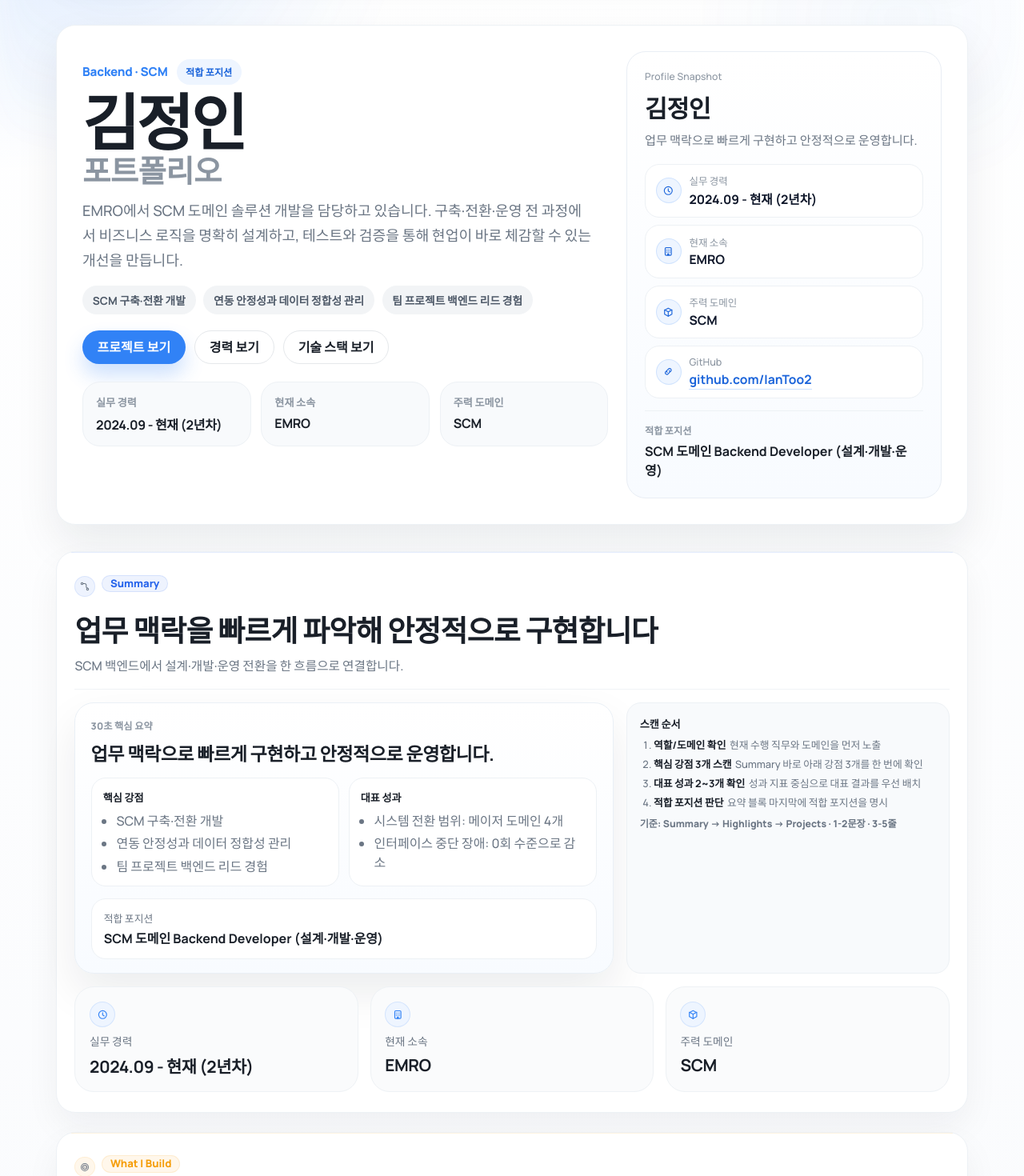
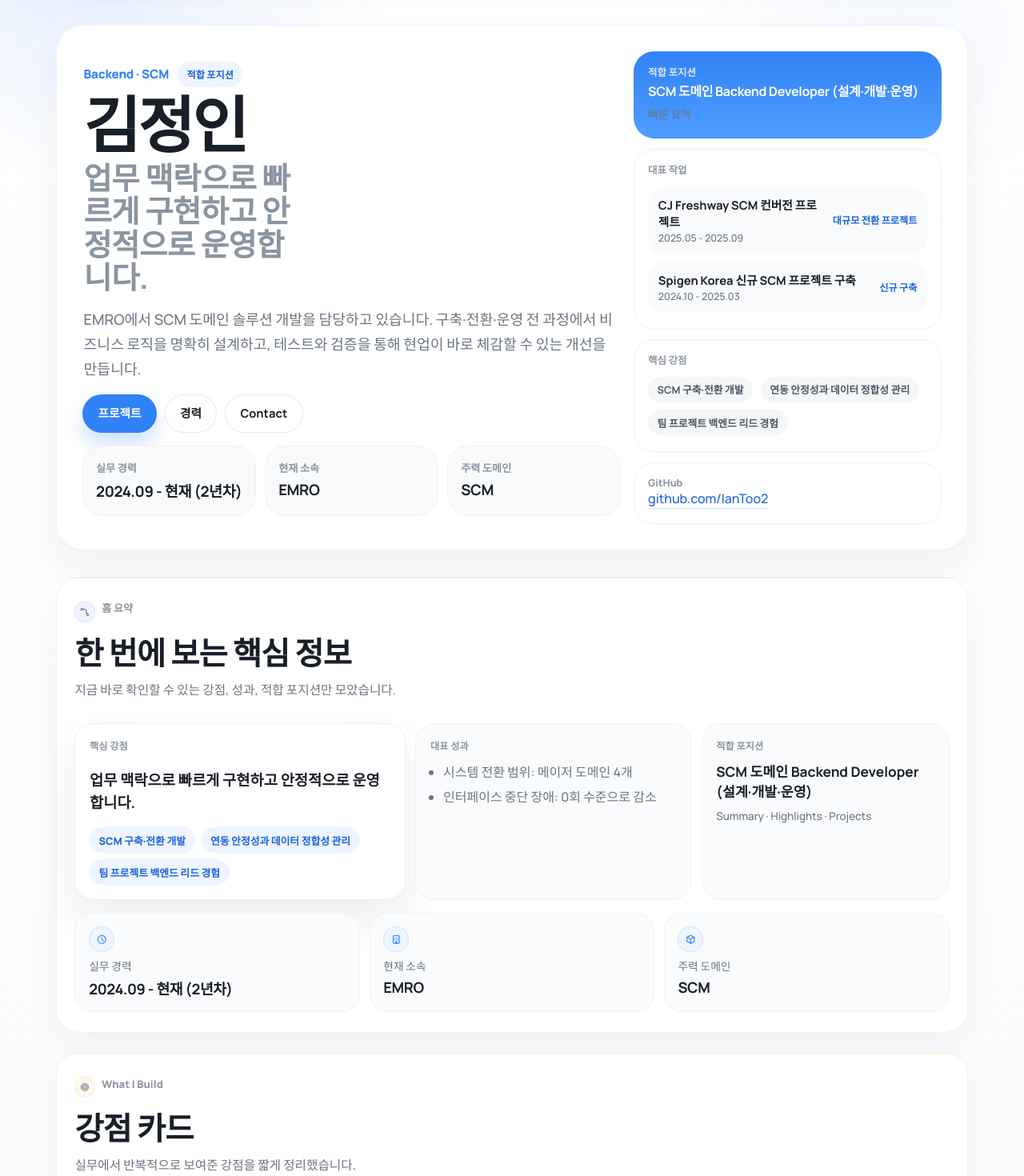
Before and after one commit to IanToo2/portfolio, a React (Vite) app: page / in a window 1280 px wide. Shown: the part 120-1590 px from the top of the page at 80% size. Built offline with nearby package versions, Linux system fonts and the light colour scheme.

Commit message:
feat: deepen toss-style home UI

```diff
--- a/src/App.tsx
+++ b/src/App.tsx
@@ -51,6 +51,7 @@ export default function App() {
   const workProjectTotal = workScmProjects.length + workQaProjects.length;
   const sectionIds = useMemo(() => localizedNavItems.map((item) => item.id), [localizedNavItems]);
   const heroHighlights = useMemo(() => summaryQuick.strengths.slice(0, 3), [summaryQuick.strengths]);
+  const heroFeaturedProjects = useMemo(() => featuredProjects.slice(0, 2), [featuredProjects]);
   const { activeSection, setActiveSection } = useActiveSection(sectionIds);
   const handlePdfExportError = useCallback(() => {
     window.alert(t.pdfExportError);
@@ -142,29 +143,24 @@ export default function App() {
       <main id="top" className="container">
         <section className="hero reveal d2">
           <div className="hero-main ui-card ui-card--strong">
-            <div className="hero-copy-area">
+            <div className="hero-copy-area hero-home-main">
+              <div className="hero-home-intro">
                 <div className="hero-kicker-row">
                   <p className="eyebrow">{localizedProfile.role} · {localizedProfile.domain}</p>
                   <span className="hero-status-pill">{t.summaryQuickFitLabel}</span>
                 </div>
                 <h1>
                   <span className="hero-name">{localizedProfile.name}</span>
-                <span className="hero-title">{t.navLabel}</span>
+                  <span className="hero-title">{summaryQuick.coreLine}</span>
                 </h1>
                 <p className="hero-copy">{localizedProfile.intro}</p>
-              <div className="hero-highlight-list" aria-label={t.summaryQuickStrengthsLabel}>
-                {heroHighlights.map((item) => (
-                  <span key={item} className="hero-highlight-chip">
-                    {item}
-                  </span>
-                ))}
               </div>
               <div className="hero-actions">
                 <a className="ui-btn ui-btn-primary" href="#projects">{t.heroActionProjects}</a>
                 <a className="ui-btn ui-btn-ghost" href="#experience">{t.heroActionExperience}</a>
-                <a className="ui-btn ui-btn-ghost" href="#stack">{t.heroActionStack}</a>
+                <a className="ui-btn ui-btn-ghost" href="#contact">{t.contactLabel}</a>
               </div>
-              <div className="hero-proof-strip" aria-label={t.summaryQuickImpactLabel}>
+              <div className="hero-proof-strip" aria-label={t.summaryQuickLabel}>
                 {localizedMetrics.map((item) => (
                   <div key={item.label} className="hero-proof-item">
                     <span>{item.label}</span>
@@ -174,36 +170,42 @@ export default function App() {
               </div>
             </div>
 
-            <aside className="hero-panel ui-card ui-card--strong">
-              <p className="panel-kicker">{t.panelSnapshot}</p>
-              <h2>{localizedProfile.name}</h2>
-              <p className="hero-panel-copy">{summaryQuick.coreLine}</p>
-              <ul className="hero-panel-list">
-                {localizedMetrics.map((item) => (
-                  <li key={item.label}>
-                    <span className="badge"><Icon type={item.icon} /></span>
+            <aside className="hero-home-side" aria-label={t.panelSnapshot}>
+              <article className="hero-home-card hero-home-card--accent">
+                <p className="hero-home-card-label">{t.summaryQuickFitLabel}</p>
+                <strong>{summaryQuick.fit}</strong>
+                <span>{t.panelSnapshot}</span>
+              </article>
+              <article className="hero-home-card">
+                <p className="hero-home-card-label">{t.featuredHead}</p>
+                <ul className="hero-home-list">
+                  {heroFeaturedProjects.map((project) => (
+                    <li key={project.id}>
                       <div>
-                      <p>{item.label}</p>
-                      <strong>{item.value}</strong>
+                        <strong>{project.name}</strong>
+                        <span>{project.period}</span>
                       </div>
+                      <em>{project.kind}</em>
                     </li>
                   ))}
-                <li>
-                  <span className="badge"><Icon type="link" /></span>
-                  <div>
-                    <p>GitHub</p>
-                    <strong>
+                </ul>
+              </article>
+              <article className="hero-home-card">
+                <p className="hero-home-card-label">{t.summaryQuickStrengthsLabel}</p>
+                <div className="hero-highlight-list" aria-label={t.summaryQuickStrengthsLabel}>
+                  {heroHighlights.map((item) => (
+                    <span key={item} className="hero-highlight-chip">
+                      {item}
+                    </span>
+                  ))}
+                </div>
+              </article>
+              <article className="hero-home-card hero-home-card--link">
+                <p className="hero-home-card-label">GitHub</p>
                 <a className="hero-panel-link" href={localizedProfile.github} target="_blank" rel="noreferrer">
                   {localizedProfile.github.replace("https://", "")}
                 </a>
-                    </strong>
-                  </div>
-                </li>
-              </ul>
-              <div className="hero-panel-footer">
-                <span>{t.summaryQuickFitLabel}</span>
-                <strong>{summaryQuick.fit}</strong>
-              </div>
+              </article>
             </aside>
           </div>
         </section>
--- a/src/components/sections/SummarySection.jsx
+++ b/src/components/sections/SummarySection.jsx
@@ -14,52 +14,35 @@ export default function SummarySection({ t, localizedMetrics, summaryQuick, scan
         icon: "route"
       }}
     >
-      <div className="summary-layout">
-        <article className="summary-quick ui-card ui-card--strong">
-          <p className="summary-quick-kicker">{t.summaryQuickLabel}</p>
+      <div className="summary-home-grid">
+        <article className="summary-home-card ui-card ui-card--strong">
+          <p className="summary-quick-kicker">{t.summaryQuickStrengthsLabel}</p>
           <h3>{summaryQuick.coreLine}</h3>
-          <div className="summary-quick-grid">
-            <section className="summary-quick-block" aria-label={t.summaryQuickStrengthsLabel}>
-              <p>{t.summaryQuickStrengthsLabel}</p>
-              <ul className="summary-quick-list">
-                {summaryQuick.strengths.map((item) => (
-                  <li key={item}>{item}</li>
-                ))}
-              </ul>
-            </section>
-            <section className="summary-quick-block" aria-label={t.summaryQuickImpactLabel}>
-              <p>{t.summaryQuickImpactLabel}</p>
-              <ul className="summary-quick-list">
-                {summaryQuick.impacts.map((item) => (
-                  <li key={item}>{item}</li>
-                ))}
-              </ul>
-            </section>
+          <div className="summary-chip-group">
+            {summaryQuick.strengths.map((item) => (
+              <span key={item} className="summary-chip">{item}</span>
+            ))}
           </div>
-          <p className="summary-quick-fit">
-            <span>{t.summaryQuickFitLabel}</span>
-            <strong>{summaryQuick.fit}</strong>
-          </p>
         </article>
-        <div className="summary-scan-order ui-card ui-card--muted" aria-label={t.summaryScanOrderLabel ?? t.summaryQuickLabel}>
-          <p>{t.summaryScanOrderLabel ?? "Scan Order"}</p>
-          <ol>
-            {scanHierarchy.stages.map((stage) => (
-              <li key={stage.id}>
-                <strong>{stage.label}</strong>
-                <span>{stage.detail}</span>
-              </li>
+        <article className="summary-home-card ui-card ui-card--muted">
+          <p className="summary-quick-kicker">{t.summaryQuickImpactLabel}</p>
+          <ul className="summary-impact-list">
+            {summaryQuick.impacts.map((item) => (
+              <li key={item}>{item}</li>
             ))}
-          </ol>
-          <p className="summary-scan-meta">
-            {t.summaryScanRuleLabel ?? "Rules"}:{" "}
-            {scanHierarchy.sectionOrder.join(" -> ")} · {scanHierarchy.textRules.subtitle} · {scanHierarchy.textRules.contribution}
-          </p>
-        </div>
+          </ul>
+        </article>
+        <article className="summary-home-card ui-card ui-card--muted">
+          <p className="summary-quick-kicker">{t.summaryQuickFitLabel}</p>
+          <strong className="summary-fit-title">{summaryQuick.fit}</strong>
+          <span className="summary-fit-copy">
+            {scanHierarchy.sectionOrder.join(" · ")}
+          </span>
+        </article>
       </div>
       <div className="metric-grid metric-grid--summary">
         {localizedMetrics.map((item) => (
-          <article key={item.label} className="metric-card ui-card ui-card--muted">
+          <article key={item.label} className="metric-card metric-card--compact ui-card ui-card--muted">
             <div className="badge"><Icon type={item.icon} /></div>
             <p>{item.label}</p>
             <strong>{item.value}</strong>
--- a/src/data/portfolioText.js
+++ b/src/data/portfolioText.js
@@ -1,14 +1,14 @@
 export const TEXT = {
   ko: {
     navLabel: "포트폴리오",
-    heroActionProjects: "프로젝트 보기",
-    heroActionExperience: "경력 보기",
-    heroActionStack: "기술 스택 보기",
-    panelSnapshot: "Profile Snapshot",
-    summaryLabel: "Summary",
-    summaryTitle: "업무 맥락을 빠르게 파악해 안정적으로 구현합니다",
-    summarySubtitle: "SCM 백엔드에서 설계·개발·운영 전환을 한 흐름으로 연결합니다.",
-    summaryQuickLabel: "30초 핵심 요약",
+    heroActionProjects: "프로젝트",
+    heroActionExperience: "경력",
+    heroActionStack: "기술 스택",
+    panelSnapshot: "빠른 요약",
+    summaryLabel: "홈 요약",
+    summaryTitle: "한 번에 보는 핵심 정보",
+    summarySubtitle: "지금 바로 확인할 수 있는 강점, 성과, 적합 포지션만 모았습니다.",
+    summaryQuickLabel: "핵심 요약",
     summaryQuickStrengthsLabel: "핵심 강점",
     summaryQuickImpactLabel: "대표 성과",
     summaryQuickFitLabel: "적합 포지션",
@@ -16,34 +16,34 @@ export const TEXT = {
     summaryScanOrderLabel: "스캔 순서",
     summaryScanRuleLabel: "기준",
     highlightsLabel: "What I Build",
-    highlightsTitle: "중점 업무 영역",
-    highlightsSubtitle: "현재 업무 강점을 3가지 핵심 역량으로 빠르게 확인할 수 있습니다.",
+    highlightsTitle: "강점 카드",
+    highlightsSubtitle: "실무에서 반복적으로 보여준 강점을 짧게 정리했습니다.",
     projectsLabel: "Projects",
-    projectsTitle: "프로젝트",
-    projectsSubtitle: "대표 성과 중심으로 실무·팀 프로젝트를 빠르게 확인할 수 있습니다.",
-    featuredHead: "대표 프로젝트",
+    projectsTitle: "프로젝트 홈",
+    projectsSubtitle: "대표 프로젝트부터 실무/팀 프로젝트까지 앱 홈처럼 빠르게 훑을 수 있습니다.",
+    featuredHead: "대표 작업",
     featuredSub:
       "핵심 기여와 운영 영향도가 큰 프로젝트를 우선 배치했습니다.",
-    workHead: "실무 프로젝트",
-    workSub: "실무 프로젝트는 SCM 개발 프로젝트와 QA 프로젝트로 분리해 정리했습니다.",
+    workHead: "실무 모아보기",
+    workSub: "SCM 개발과 QA 검증 이력을 분리해 바로 읽을 수 있게 정리했습니다.",
     scmHead: "SCM 프로젝트",
     scmSub: "현업에서 수행한 신규 구축, 전환, 운영 개선 프로젝트입니다.",
     qaHead: "QA 프로젝트",
     qaSub: "데이터 정합성과 쿼리 변환 이슈 중심으로 검증한 이력입니다.",
     teamHead: "팀 프로젝트",
-    teamSub: "교육 과정/취업 준비 시기에 수행한 팀 서비스 개발 프로젝트입니다.",
+    teamSub: "교육 과정과 취업 준비 시기에 만든 서비스 프로젝트입니다.",
     projectEmpty: "해당 분류의 프로젝트가 아직 없습니다.",
     stackLabel: "Skill Set",
-    stackTitle: "기술 스택",
-    stackSubtitle: "백엔드 중심으로 데이터베이스, 배포 파이프라인, 협업 도구를 다룹니다.",
+    stackTitle: "주요 기술",
+    stackSubtitle: "백엔드, 데이터베이스, 배포, 협업 도구를 중심으로 정리했습니다.",
     experienceLabel: "Experience",
-    experienceTitle: "경력 및 학습 타임라인",
-    experienceSubtitle: "실무 경험, 학력, 교육 이력을 분리해 성장 흐름을 보여줍니다.",
+    experienceTitle: "경력과 학습 흐름",
+    experienceSubtitle: "실무, 학력, 교육, 자격 이력을 시간 순서로 확인할 수 있습니다.",
     workProjectCountText: "EMRO 프로젝트 {count}건",
     workProjectMixText: "SCM 프로젝트 {scm}건 · QA 프로젝트 {qa}건",
     contactLabel: "Contact",
-    contactTitle: "지원 연락 정보",
-    contactFooter: "채용 관련 문의는 이메일로 연락 부탁드립니다.",
+    contactTitle: "바로 연락하기",
+    contactFooter: "채용 관련 문의와 협업 제안은 이메일로 가장 빠르게 확인합니다.",
     contactEmail: "GitHub",
     contactMailLabel: "이메일",
     contactCopyLabel: "이메일 복사",
@@ -92,14 +92,14 @@ export const TEXT = {
   },
   en: {
     navLabel: "Portfolio",
-    heroActionProjects: "View Projects",
-    heroActionExperience: "View Experience",
-    heroActionStack: "View Stack",
-    panelSnapshot: "Profile Snapshot",
-    summaryLabel: "Summary",
-    summaryTitle: "I understand business context quickly and build reliable solutions.",
-    summarySubtitle: "I connect design, implementation, and operations handoff in one SCM backend flow.",
-    summaryQuickLabel: "30-second Snapshot",
+    heroActionProjects: "Projects",
+    heroActionExperience: "Experience",
+    heroActionStack: "Stack",
+    panelSnapshot: "Quick Snapshot",
+    summaryLabel: "Home Summary",
+    summaryTitle: "Core information at a glance",
+    summarySubtitle: "A compact view of strengths, outcomes, and role fit.",
+    summaryQuickLabel: "Quick Summary",
     summaryQuickStrengthsLabel: "Core Strengths",
     summaryQuickImpactLabel: "Key Outcomes",
     summaryQuickFitLabel: "Best-fit Role",
@@ -107,33 +107,33 @@ export const TEXT = {
     summaryScanOrderLabel: "Scan Order",
     summaryScanRuleLabel: "Rules",
     highlightsLabel: "What I Build",
-    highlightsTitle: "Focus Areas",
-    highlightsSubtitle: "Scan my current work through three practical strengths.",
+    highlightsTitle: "Strength Cards",
+    highlightsSubtitle: "A short view of the strengths I repeatedly show in production work.",
     projectsLabel: "Projects",
-    projectsTitle: "Projects",
-    projectsSubtitle: "Quickly scan featured outcomes, then work and team project details.",
-    featuredHead: "Featured Projects",
+    projectsTitle: "Project Home",
+    projectsSubtitle: "Scan featured, work, and team projects in an app-home style flow.",
+    featuredHead: "Featured Work",
     featuredSub: "Priority is given to projects with major contribution and operational impact.",
     workHead: "Work Projects",
-    workSub: "Work projects are separated into SCM development and QA projects.",
+    workSub: "SCM development and QA records are separated for faster scanning.",
     scmHead: "SCM Projects",
     scmSub: "Production projects covering implementation, migration, and operations improvement.",
     qaHead: "QA Projects",
     qaSub: "Validation records focused on data consistency and SQL conversion issues.",
     teamHead: "Team Projects",
-    teamSub: "Team service projects completed during training and job-seeking period.",
+    teamSub: "Service projects built during training and job-seeking period.",
     projectEmpty: "No projects in this category yet.",
     stackLabel: "Skill Set",
-    stackTitle: "Available Technology Stack",
-    stackSubtitle: "Core backend focus on databases, delivery pipelines, and collaboration tools.",
+    stackTitle: "Core Stack",
+    stackSubtitle: "Backend, database, delivery, and collaboration tools in one place.",
     experienceLabel: "Experience",
-    experienceTitle: "Career & Learning Timeline",
-    experienceSubtitle: "Work, education, and training paths with practical growth context.",
+    experienceTitle: "Career & Learning Flow",
+    experienceSubtitle: "Work, education, training, and certifications in timeline order.",
     workProjectCountText: "{count} EMRO Projects",
     workProjectMixText: "{scm} SCM projects · {qa} QA projects",
     contactLabel: "Contact",
-    contactTitle: "Contact & Links",
-    contactFooter: "For hiring inquiries, please reach out by email.",
+    contactTitle: "Contact Me",
+    contactFooter: "Email is the fastest channel for hiring inquiries and collaboration.",
     contactEmail: "GitHub",
     contactMailLabel: "Email",
     contactCopyLabel: "Copy Email",
--- a/src/styles/global.css
+++ b/src/styles/global.css
@@ -1522,6 +1522,370 @@ a {
   pointer-events: auto;
 }
 
+.hero-main {
+  grid-template-columns: minmax(0, 1.4fr) minmax(320px, 0.8fr);
+  gap: 1rem;
+  border-radius: 34px;
+  background: #ffffff;
+  box-shadow: 0 22px 48px rgba(15, 23, 42, 0.05);
+}
+
+.hero-home-main {
+  display: grid;
+  gap: 1rem;
+}
+
+.hero-home-intro {
+  padding: 0.2rem 0.1rem 0;
+}
+
+.hero-title {
+  margin-top: 0.18rem;
+  max-width: 11ch;
+  line-height: 1.08;
+}
+
+.hero-copy {
+  max-width: 60ch;
+}
+
+.hero-actions {
+  margin-top: 0;
+  gap: 0.6rem;
+}
+
+.hero-actions .ui-btn {
+  min-height: 3rem;
+  padding: 0.9rem 1.15rem;
+  font-size: 0.92rem;
+}
+
+.hero-proof-strip {
+  margin-top: 0;
+  gap: 0.7rem;
+}
+
+.hero-proof-item {
+  padding: 1.05rem 1rem;
+  border-radius: 26px;
+  background: #f9fafb;
+}
+
+.hero-proof-item strong {
+  font-size: 1.16rem;
+}
+
+.hero-home-side {
+  display: grid;
+  gap: 0.8rem;
+}
+
+.hero-home-card {
+  border: 1px solid #edf1f5;
+  border-radius: 26px;
+  background: #ffffff;
+  padding: 1rem 1.05rem;
+}
+
+.hero-home-card--accent {
+  background: linear-gradient(180deg, #3182f6, #4f9dff);
+  border-color: transparent;
+  color: #ffffff;
+}
+
+.hero-home-card--accent .hero-home-card-label,
+.hero-home-card--accent span {
+  color: rgba(255, 255, 255, 0.8);
+}
+
+.hero-home-card--accent strong {
+  color: #ffffff;
+  display: block;
+  margin-top: 0.3rem;
+  font-size: 1.14rem;
+  line-height: 1.4;
+}
+
+.hero-home-card-label {
+  margin: 0;
+  color: #8b95a1;
+  font-size: 0.78rem;
+  font-weight: 800;
+}
+
+.hero-home-card > strong {
+  display: block;
+  margin-top: 0.28rem;
+  font-size: 1rem;
+  letter-spacing: -0.02em;
+}
+
+.hero-home-card > span {
+  display: block;
+  margin-top: 0.36rem;
+  color: var(--muted);
+  font-size: 0.88rem;
+  line-height: 1.5;
+}
+
+.hero-home-list {
+  list-style: none;
+  margin: 0.72rem 0 0;
+  padding: 0;
+  display: grid;
+  gap: 0.55rem;
+}
+
+.hero-home-list li {
+  display: flex;
+  align-items: center;
+  justify-content: space-between;
+  gap: 0.8rem;
+  padding: 0.75rem 0.8rem;
+  border-radius: 20px;
+  background: #f9fafb;
+}
+
+.hero-home-list strong,
+.hero-home-list em,
+.hero-home-list span {
+  display: block;
+}
+
+.hero-home-list strong {
+  color: var(--ink);
+  font-size: 0.92rem;
+  font-style: normal;
+}
+
+.hero-home-list span {
+  margin-top: 0.14rem;
+  color: var(--muted);
+  font-size: 0.78rem;
+}
+
+.hero-home-list em {
+  color: #1b64da;
+  font-size: 0.76rem;
+  font-style: normal;
+  font-weight: 800;
+  white-space: nowrap;
+}
+
+.hero-highlight-list {
+  margin-top: 0.72rem;
+}
+
+.hero-highlight-chip {
+  min-height: 2rem;
+  padding: 0.34rem 0.72rem;
+  background: #f4f6f8;
+  color: #4e5968;
+  font-size: 0.8rem;
+}
+
+.section {
+  border-radius: 30px;
+  box-shadow: 0 18px 36px rgba(15, 23, 42, 0.04);
+}
+
+.section-head {
+  border-bottom: none;
+  padding-bottom: 0.8rem;
+}
+
+.section-head-top {
+  margin-bottom: 0.18rem;
+}
+
+.section-icon {
+  display: none;
+}
+
+.section-head p {
+  padding: 0;
+  border: 0;
+  background: transparent;
+  color: #8b95a1;
+}
+
+.section-head h2 {
+  margin-top: 0.22rem;
+  font-size: clamp(1.7rem, 3.2vw, 2.45rem);
+}
+
+.summary-home-grid {
+  margin-top: 1rem;
+  display: grid;
+  grid-template-columns: 1.2fr 1fr 0.9fr;
+  gap: 0.8rem;
+}
+
+.summary-home-card {
+  min-height: 100%;
+  padding: 1.1rem;
+  border-radius: 24px;
+}
+
+.summary-chip-group {
+  margin-top: 0.8rem;
+  display: flex;
+  flex-wrap: wrap;
+  gap: 0.5rem;
+}
+
+.summary-chip {
+  display: inline-flex;
+  align-items: center;
+  min-height: 2rem;
+  padding: 0.36rem 0.72rem;
+  border-radius: 999px;
+  background: #eef5ff;
+  color: #1b64da;
+  font-size: 0.8rem;
+  font-weight: 800;
+}
+
+.summary-impact-list {
+  margin: 0.72rem 0 0;
+  padding-left: 1rem;
+  color: var(--muted);
+  display: grid;
+  gap: 0.45rem;
+}
+
+.summary-fit-title {
+  display: block;
+  margin-top: 0.72rem;
+  color: var(--ink);
+  font-size: 1.08rem;
+  line-height: 1.45;
+}
+
+.summary-fit-copy {
+  display: block;
+  margin-top: 0.45rem;
+  color: var(--muted);
+  font-size: 0.84rem;
+  line-height: 1.5;
+}
+
+.metric-grid--summary {
+  grid-template-columns: repeat(3, minmax(0, 1fr));
+  gap: 0.7rem;
+}
+
+.metric-card--compact {
+  padding: 1rem 1.05rem;
+  border-radius: 22px;
+}
+
+.metric-card--compact strong {
+  font-size: 1.14rem;
+}
+
+.projects-home-overview {
+  margin-top: 0.8rem;
+  display: grid;
+  grid-template-columns: repeat(3, minmax(0, 1fr));
+  gap: 0.7rem;
+}
+
+.projects-home-stat {
+  padding: 1rem 1.05rem;
+  border-radius: 22px;
+}
+
+.projects-home-stat span {
+  display: block;
+  color: #8b95a1;
+  font-size: 0.78rem;
+  font-weight: 800;
+}
+
+.projects-home-stat strong {
+  display: block;
+  margin-top: 0.35rem;
+  font-size: 1.5rem;
+  letter-spacing: -0.03em;
+}
+
+.featured-head {
+  margin-top: 1.05rem;
+}
+
+.featured-grid {
+  margin-top: 0.82rem;
+}
+
+.featured-grid .project-card {
+  padding: 1.28rem;
+  border-radius: 28px;
+  background: #ffffff;
+  box-shadow: 0 16px 30px rgba(49, 130, 246, 0.08);
+}
+
+.project-module-grid {
+  display: grid;
+  grid-template-columns: repeat(2, minmax(0, 1fr));
+  gap: 0.9rem;
+  padding-left: 0;
+  border-left: 0;
+}
+
+.project-module {
+  min-width: 0;
+}
+
+.project-subhead {
+  border-radius: 22px;
+}
+
+.project-card {
+  border-radius: 24px;
+}
+
+.project-card-head {
+  gap: 0.55rem;
+}
+
+.project-top strong {
+  font-size: 1.14rem;
+}
+
+.project-kind {
+  line-height: 1.55;
+}
+
+.project-tech-groups {
+  gap: 0.46rem;
+}
+
+.project-tech-group {
+  padding: 0.62rem 0.68rem 0.7rem;
+}
+
+.project-tech li {
+  font-size: 0.76rem;
+}
+
+.project-contrib {
+  line-height: 1.62;
+}
+
+.work-project-shell {
+  border-radius: 28px;
+}
+
+.contact-card {
+  border-radius: 30px;
+}
+
+.contact-actions .ui-btn {
+  min-height: 3rem;
+  padding: 0.88rem 1.1rem;
+}
+
 body.is-exporting-pdf {
   background: #ffffff;
 }
@@ -1626,7 +1990,16 @@ body.is-exporting-pdf .section::before {
     grid-template-columns: 1fr;
   }
 
+  .summary-home-grid,
+  .project-module-grid {
+    grid-template-columns: 1fr;
+  }
+
   .hero-proof-strip {
+    grid-template-columns: repeat(3, minmax(0, 1fr));
+  }
+
+  .projects-home-overview {
     grid-template-columns: repeat(3, minmax(0, 1fr));
   }
 
@@ -1715,6 +2088,14 @@ body.is-exporting-pdf .section::before {
     scroll-margin-top: 5.8rem;
   }
 
+  .hero-main,
+  .contact-card,
+  .work-project-shell,
+  .featured-grid .project-card,
+  .section {
+    border-radius: 24px;
+  }
+
   .section::before {
     left: 0.86rem;
     right: 0.86rem;
@@ -1778,6 +2159,23 @@ body.is-exporting-pdf .section::before {
     gap: 0.55rem;
   }
 
+  .hero-home-side {
+    gap: 0.65rem;
+  }
+
+  .hero-home-card,
+  .summary-home-card,
+  .projects-home-stat,
+  .project-subhead,
+  .project-card {
+    border-radius: 20px;
+  }
+
+  .projects-home-overview {
+    grid-template-columns: 1fr;
+    gap: 0.55rem;
+  }
+
   .hero-actions {
     flex-wrap: wrap;
     gap: 0.5rem;
@@ -1791,6 +2189,10 @@ body.is-exporting-pdf .section::before {
 
   .project-card {
     padding: 0.88rem;
+  }
+
+  .project-module-grid {
+    gap: 0.72rem;
   }
 
   .project-top {
@@ -2021,6 +2423,15 @@ body.is-exporting-pdf .section::before {
     line-height: 1.55;
   }
 
+  .summary-home-grid {
+    margin-top: 0.72rem;
+    gap: 0.55rem;
+  }
+
+  .summary-home-card {
+    padding: 0.9rem;
+  }
+
   .hero-highlight-chip {
     font-size: 0.78rem;
   }
```
Also changed, not shown: src/components/sections/ProjectsSection.jsx (+17 -3 lines). Lines whose indentation alone changed are shown as unchanged.
